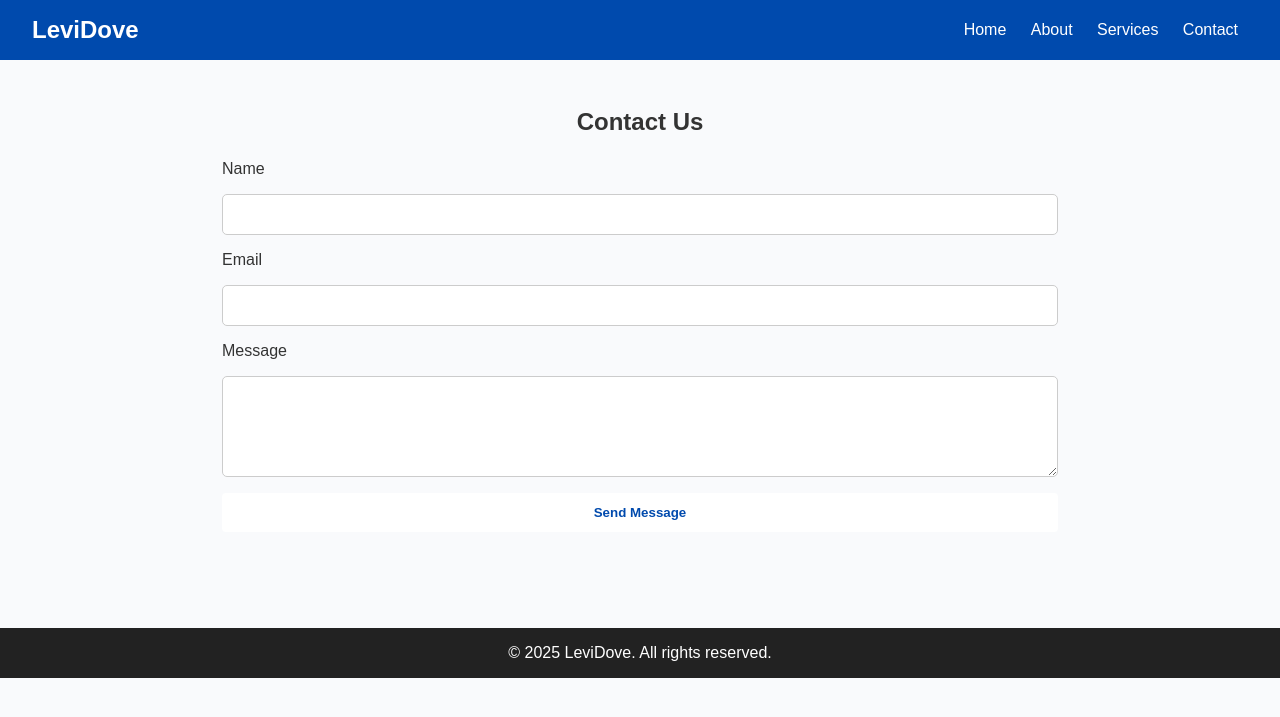
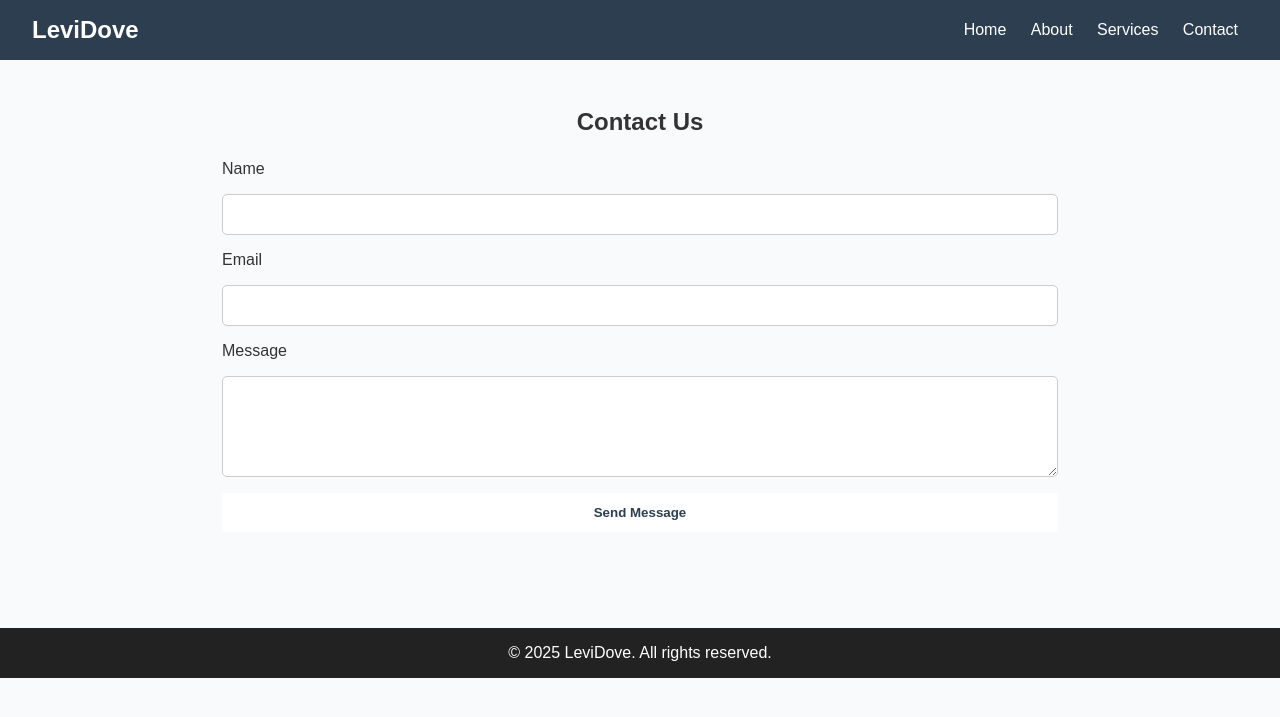
Before and after one commit to jemi-d/LeviDove, a Flask app: page /contact in a window 1280 px wide. Shown: the top 717 px of the page. Run offline with Flask 3, Linux system fonts and the light colour scheme.

Commit message:
color changes

```diff
--- a/static/style.css
+++ b/static/style.css
@@ -12,7 +12,7 @@ body {
 
 /* HEADER */
 header {
-  background-color: #004aad;
+  background-color: #2c3e50;
   color: #fff;
   display: flex;
   justify-content: space-between;
@@ -81,7 +81,7 @@ nav a:hover {
 
 .btn {
   background-color: #fff;
-  color: #004aad;
+  color: #2c3e50;
   padding: 0.75rem 1.5rem;
   border-radius: 4px;
   text-decoration: none;
@@ -142,7 +142,7 @@ input, textarea {
 
 button {
   padding: 0.75rem;
-  background-color: #004aad;
+  background-color: #2c3e50;
   color: white;
   border: none;
   border-radius: 5px;
@@ -150,7 +150,7 @@ button {
 }
 
 button:hover {
-  background-color: #003080;
+  background-color: #2c3e50;
 }
 
 .alert.success {
```
